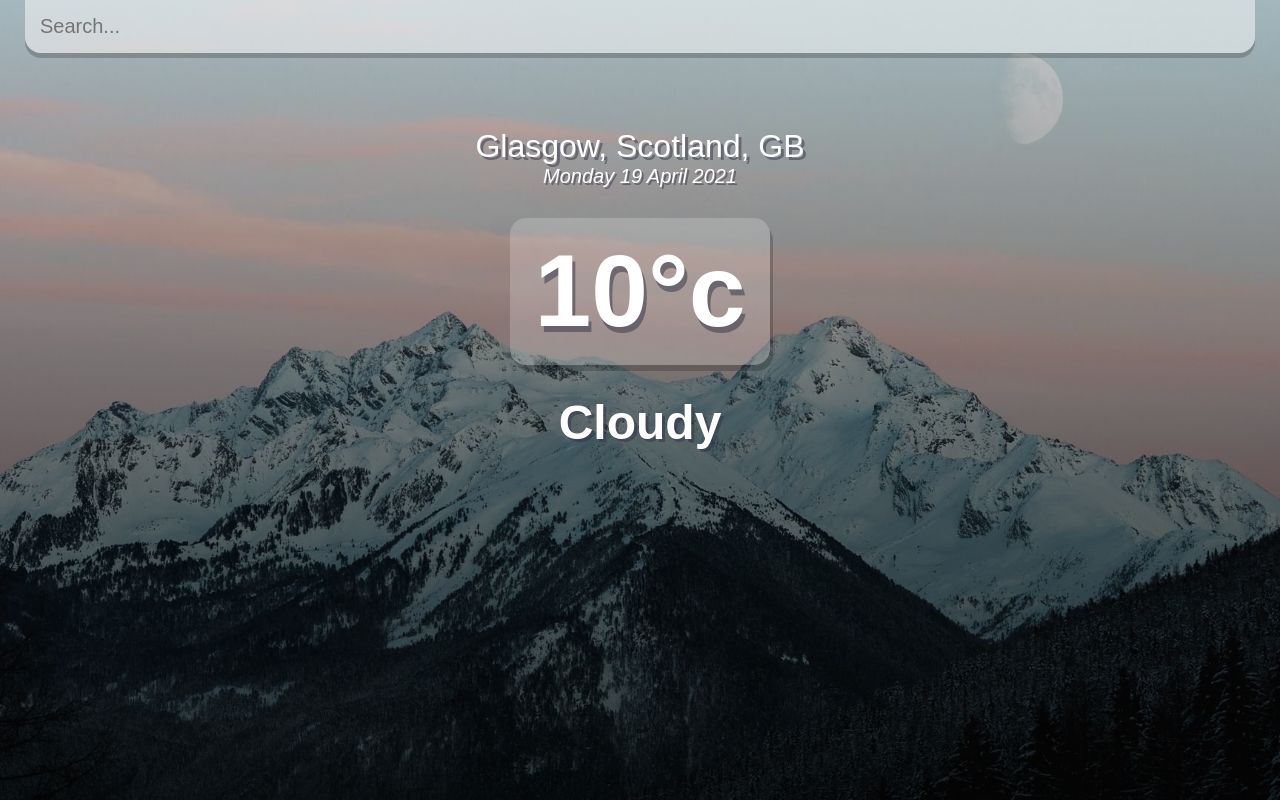
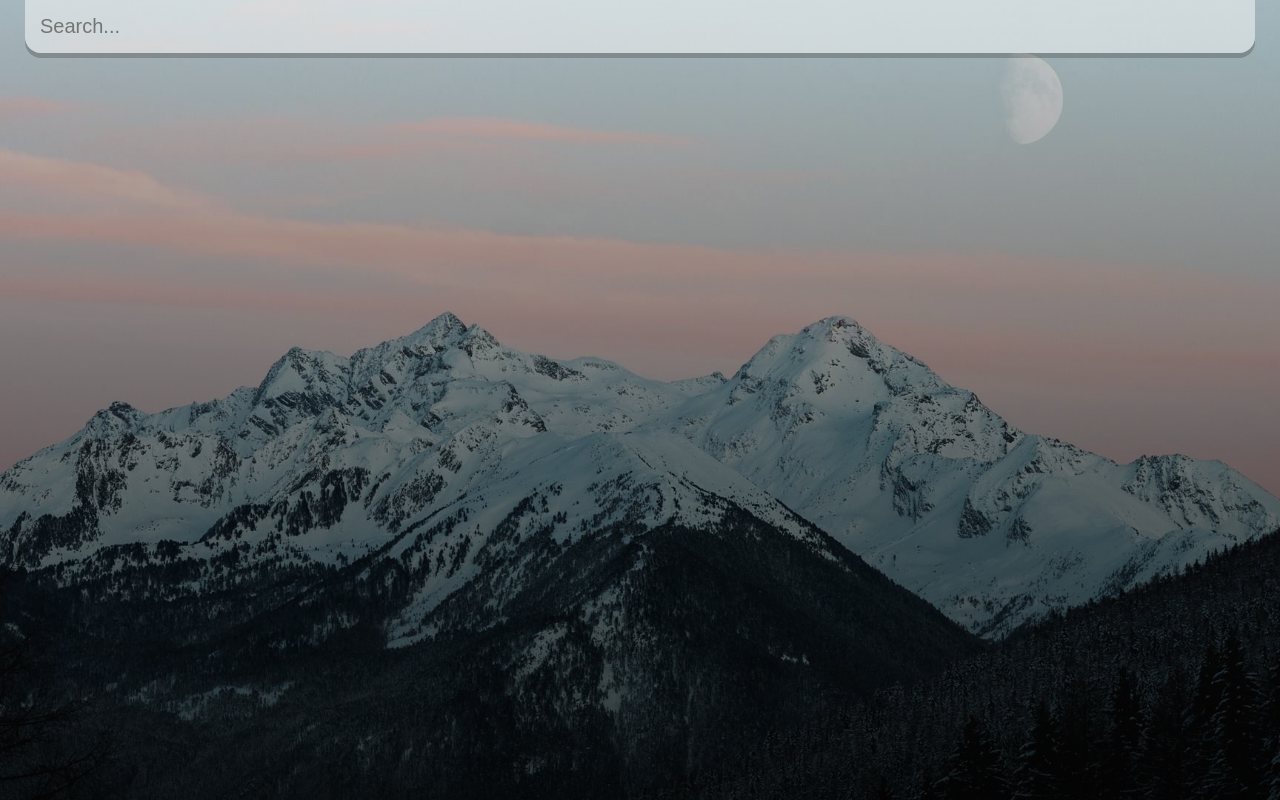
Before and after one commit to Mitchell-McShane/React_Weather_App, a React (Create React App) app: page / in a window 1280 px wide. Built offline with nearby package versions, Linux system fonts and the light colour scheme.

Commit message:
name and country appearing when searching for locations

```diff
--- a/src/App.js
+++ b/src/App.js
@@ -49,8 +49,10 @@
             onKeyPress={search}
           />
         </div>
+        {(typeof weather.main != "undefined") ? (
+          <div>
             <div className="location-box">
-          <div className="location">Glasgow, Scotland, GB</div>
+              <div className="location">{weather.name}, {weather.sys.country}</div>
               <div className="location-date">{dateBuilder(new Date())}</div>
             </div>
             <div className="weather-box">
@@ -59,6 +61,8 @@
           </div>
               <div className="weather">Cloudy</div>
             </div>
+          </div>
+        ) : ('')}
       </main>
     </div>
   );
```
Lines whose indentation alone changed are shown as unchanged.
